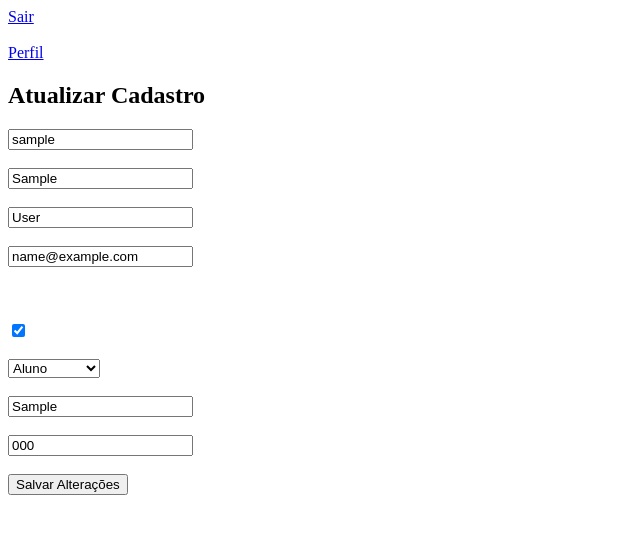
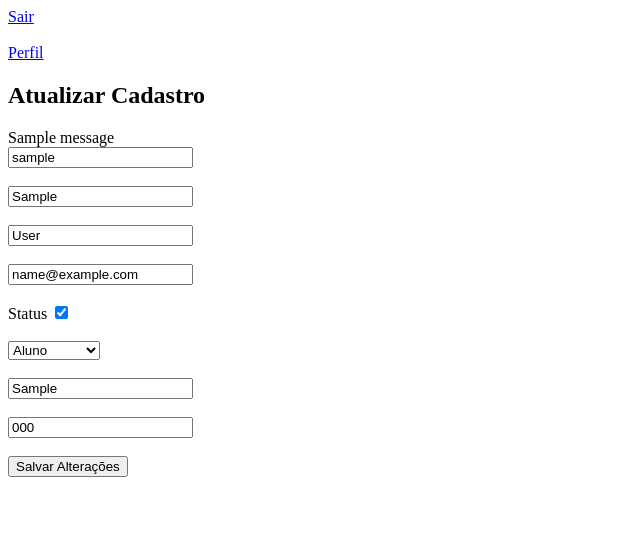
Before and after one commit to sergiojr-dev/projeto_laboratorio, a Django app: page /atualizar/cadastro/1 in a window 1280 px wide. Shown: the top 534 px of the page, without its empty margins (0-640 px from the left). Run offline with Django 4.2, Linux system fonts and the light colour scheme; a user stored in the database is signed in; tables that the repository leaves empty hold one stand-in row (values such as "Sample post"); one stand-in notice (Sample message) is shown.

Commit message:
removendo a atualização de senha pois não é uma boa pratica e add um label com a informação de status para o is_active.

```diff
--- a/templates/update_user.html
+++ b/templates/update_user.html
@@ -11,13 +11,20 @@
     <a href="{% url 'dashboard' username=user %}">Perfil</a>
 
     <h2>Atualizar Cadastro</h2>
+    {% if messages %}
+        <div class="messages">
+            {% for message in messages %}
+            <div class="{{ message.tags }}">{{ message }}</div>
+            {% endfor %}
+        </div>
+    {% endif %}
     <form method="post">
         {% csrf_token %}
         {{ form.username }}<br><br>
         {{ form.first_name }}<br><br>
         {{ form.last_name }}<br><br>
         {{ form.email }}<br><br>
-        {{ form.password }}<br><br>
+        <label>Status</label>
         {{ form.is_active }}<br><br>
         {{ form.user}}<br><br>
         {{ form.cpf_cnpj }}<br><br>
```
